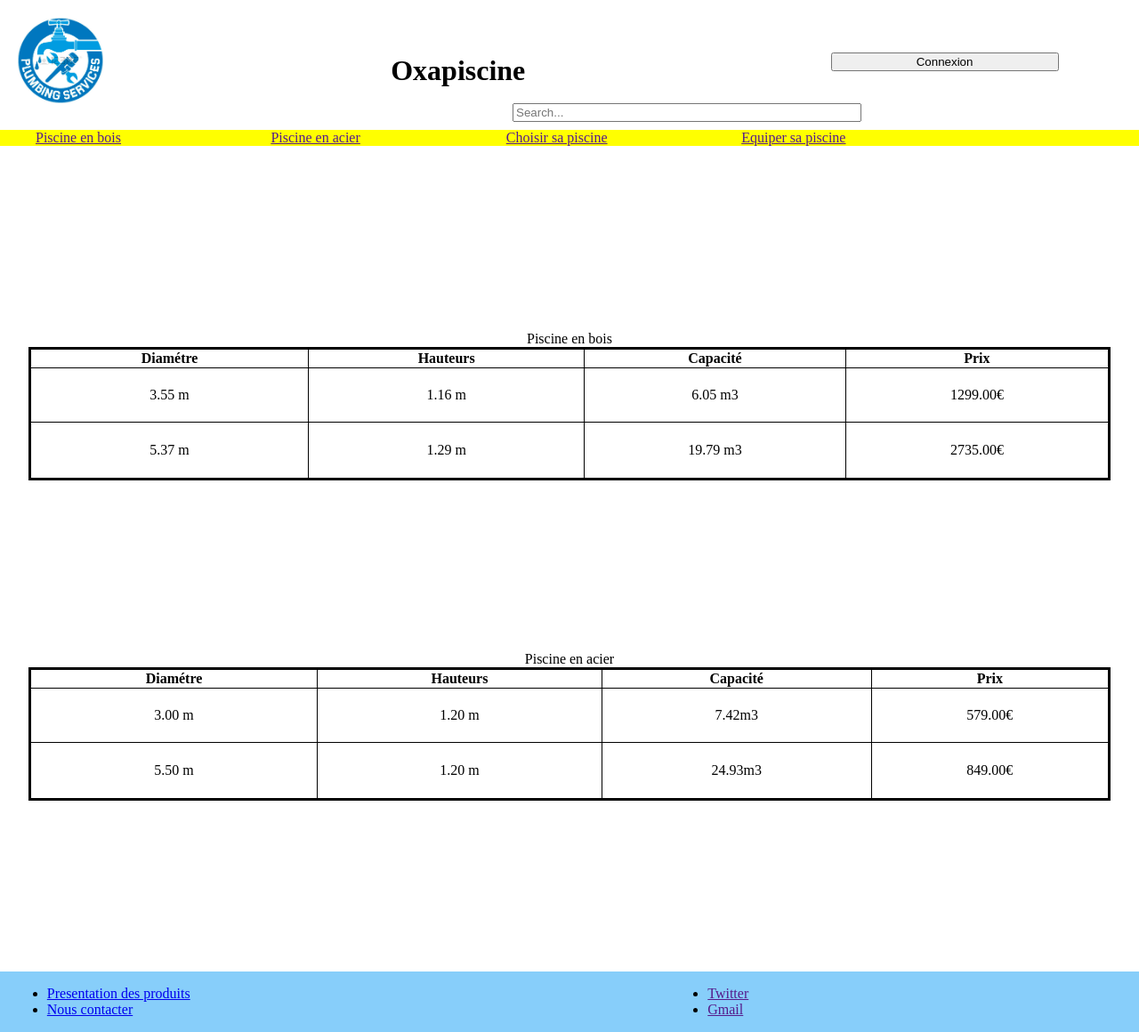
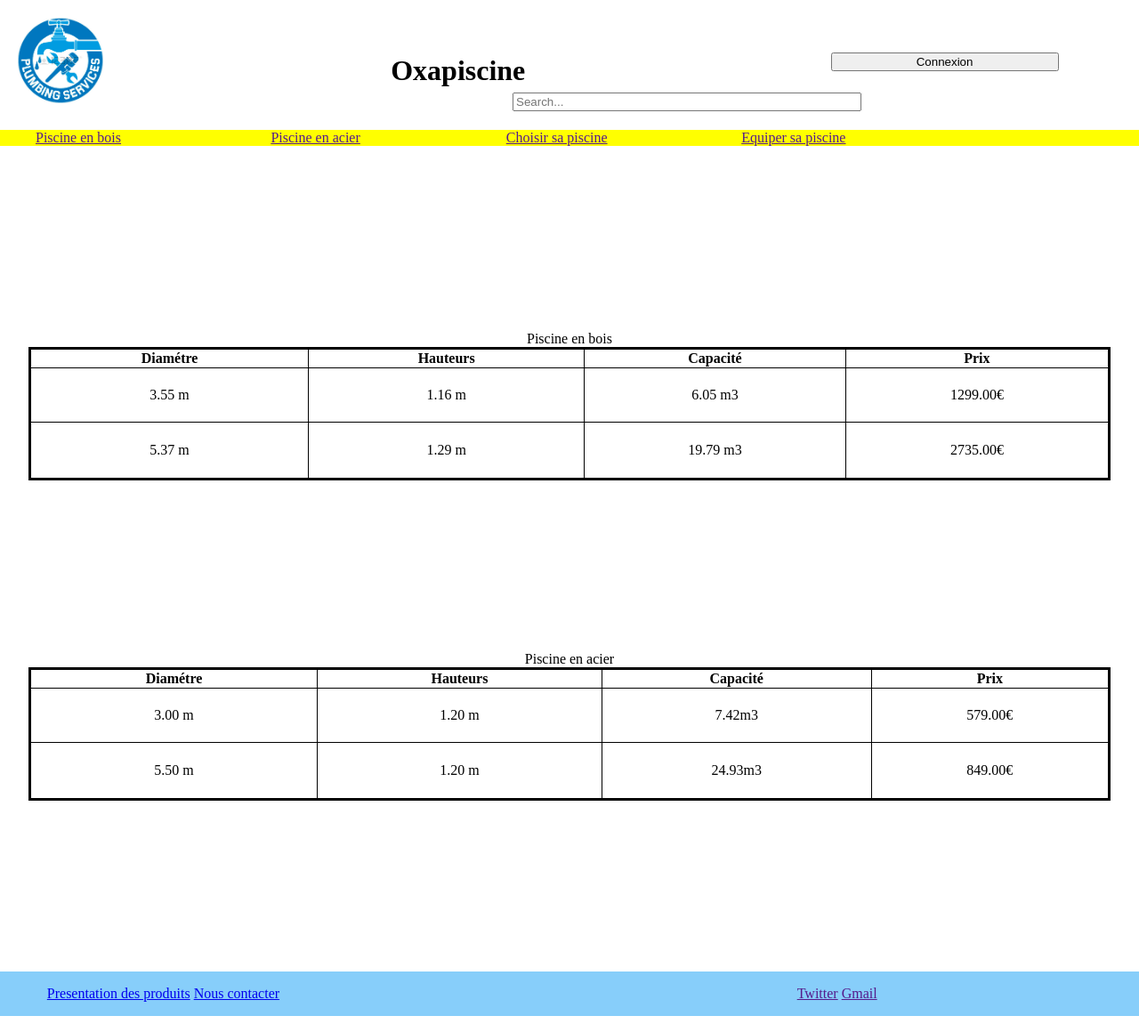
Before and after one commit to cyrilforrez/PlombOxa, a plain HTML site: page HTML/prix.html in a window 1280 px wide. Shown: the whole page at 89% size. Drawn offline with Linux system fonts and the light colour scheme.

Commit message:
edit css for desktop to file prix.css

```diff
--- a/CSS/prix.css
+++ b/CSS/prix.css
@@ -152,3 +152,32 @@ table, th, td {
 	}
 
 }
+
+/*-----------------------------------------Ecran desktop 980x1280--------------------------------------*/
+
+@media (min-width: 980px ){
+
+/*---------------------------------------HEADER------------------------------------------------------------------*/
+
+	.search {
+		left: 35%;
+		bottom: 50%;
+	}
+
+/*------------------------------------FOOTER----------------------------------------------------------*/
+
+	.azert ul li {
+		display: inline-block;
+	}
+
+	.azerti ul li {
+		display: inline-block;
+	}
+
+	.azerti {
+		position: relative;
+		left: 40%;
+	}
+
+
+}
```
